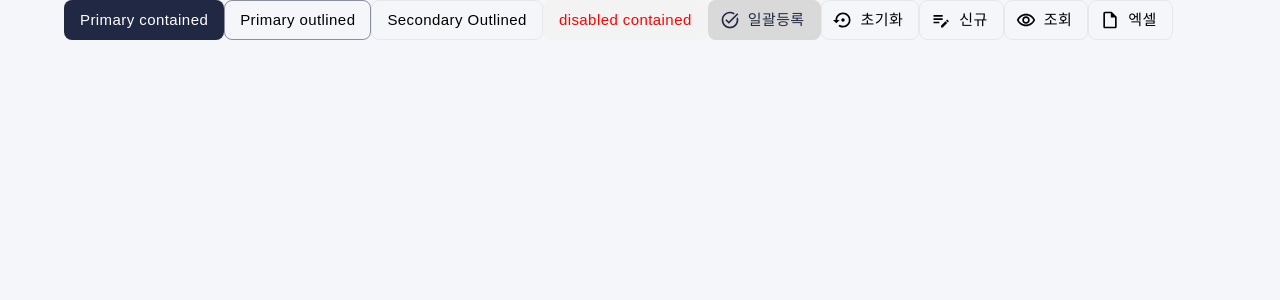
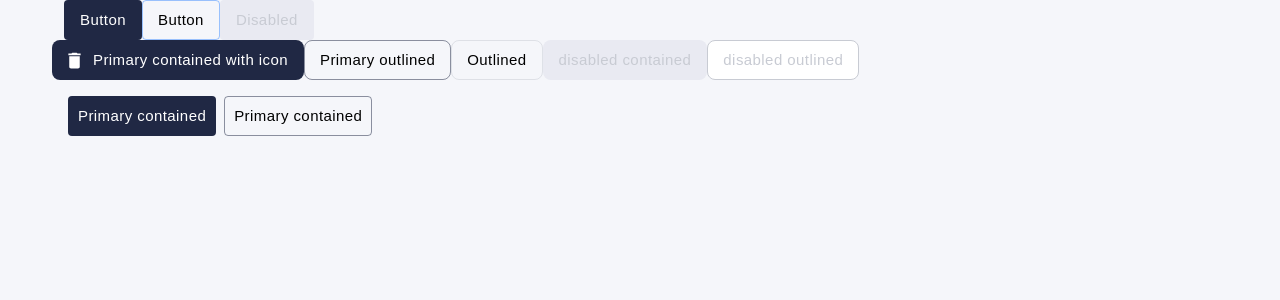
Before and after one commit to myommyo/power, a React (Create React App) app: page / in a window 1280 px wide. Shown: the top 300 px of the page. Built offline with nearby package versions, Linux system fonts and the light colour scheme.

Commit message:
nanananan

```diff
--- a/src/App.js
+++ b/src/App.js
@@ -3,15 +3,13 @@ import Button from '@mui/material/Button';
 import CssBaseline from '@mui/material/CssBaseline';
 import Grid from '@mui/material/Grid';
 import Container from '@mui/material/Container';
-import { createTheme, ThemeProvider, styled } from '@mui/material/styles';
+import { ThemeProvider } from '@mui/material/styles';
 
 import theme from './assets/js/Theme';
-import TaskAltSharpIcon from '@mui/icons-material/TaskAltSharp';
-import SettingsBackupRestoreOutlinedIcon from '@mui/icons-material/SettingsBackupRestoreOutlined';
-import EditNoteSharpIcon from '@mui/icons-material/EditNoteSharp';
-import RemoveRedEyeOutlinedIcon from '@mui/icons-material/RemoveRedEyeOutlined';
-import InsertDriveFileOutlinedIcon from '@mui/icons-material/InsertDriveFileOutlined';
+import Stack from '@mui/material/Stack';
 
+import DeleteIcon from '@mui/icons-material/Delete';
+import Buttons from './components/Buttons';
 
 export default function App() {
 
@@ -19,26 +17,35 @@ export default function App() {
     <ThemeProvider theme={theme}>
       <Container component="main">
         <CssBaseline />
-        <Grid container>
-        <Button color="primary" variant="contained" size="medium">
-          Primary contained
+        <Grid container >
+          <Buttons />
+        <Button color="primary" variant="contained" size='icon' startIcon={<DeleteIcon />}>
+          Primary contained with icon
         </Button>
-        <Button color="primary" variant="outlined" size="medium">
+        <Button color="primary" variant="outlined" size='icon'>
           Primary outlined
         </Button>
-        <Button color="secondary" size="medium" variant="outlined">
-          Secondary Outlined
+        <Button color="info" variant="outlined" size='icon'>
+          Outlined
         </Button>
-        <Button color="primary" variant="contained" disabled>
+        <Button color="primary" variant="contained" size='icon' disabled>
           disabled contained
         </Button>
-          <Grid item><Button color="secondary" variant='contained' startIcon={<TaskAltSharpIcon />}>일괄등록</Button></Grid>
-          <Grid item><Button color="secondary" variant='outlined' startIcon={<SettingsBackupRestoreOutlinedIcon />}>초기화</Button></Grid>
-          <Grid item><Button color="secondary" variant='outlined' startIcon={<EditNoteSharpIcon />}>신규</Button></Grid>
-          <Grid item><Button color="secondary" variant='outlined' startIcon={<RemoveRedEyeOutlinedIcon />}>조회</Button></Grid>
-          <Grid item><Button color="secondary" variant='outlined' startIcon={<InsertDriveFileOutlinedIcon />}>엑셀</Button></Grid>
+        <Button color="primary" variant="outlined" size='icon' disabled>
+          disabled outlined
+        </Button>
+        </Grid>
 
-        </Grid>
+        <Stack direction="row" spacing={2} sx={{ m : 4}}>
+            <Button color="primary" variant="contained" size='small'>
+              Primary contained
+            </Button>
+
+            <Button color="primary" variant="outlined" size='small'>
+              Primary contained
+            </Button>
+
+        </Stack>
       </Container>
     </ThemeProvider>
   );
--- a/src/assets/js/Theme.js
+++ b/src/assets/js/Theme.js
@@ -9,6 +9,7 @@ import grey from "@mui/material/colors/grey";
 
 const theme = (mode) =>
   createTheme({
+    spacing: 4,
     palette: {
       mode: 'light',
       primary: {
@@ -16,7 +17,7 @@ const theme = (mode) =>
       },
       secondary: {
         light: red[500],
-        main: '#d9d9d9',
+        main: '#3e8cff',
         dark: red[900],
         contrastText: '#202844'
       },
@@ -34,7 +35,7 @@ const theme = (mode) =>
         contrastText: grey[800]
       },
       info: {
-        main: lightBlue[500]
+        main: '#c8cbd3'
       },
       text: {
         primary: grey[900],
@@ -75,16 +76,16 @@ const theme = (mode) =>
             case "contained":
               return {
                 "&.Mui-disabled": {
-                      background: "#f3f3f3",
-                      color: "red"
+                  background: "#e9eaf2",
+                  color: "#c8cbd3"
                 }
               };
             case "outlined":
               return {
                 "&.Mui-disabled": {
-                      background: "#e9e9e9",
-                      color: "#c7c7c7",
-                      borderColor: "#e4e4e4"
+                  background: "#fff",
+                  color: "#c8cbd3",
+                  borderColor: "#c8cbd3"
                 }
               };
             default:
@@ -95,13 +96,17 @@ const theme = (mode) =>
       },
         variants: [
           {
-            props: { variant: "test" },
+            props: { size: "icon" },
             style: {
-              color: 'red',
-              fontSize: 80,
-              fontWeight: 800,
-              textShadow: "2px 2px black"
+              borderRadius : '8px',
             }
+            // props: { variant: "test" },
+            // style: {
+            //   color: 'red',
+            //   fontSize: 80,
+            //   fontWeight: 800,
+            //   textShadow: "2px 2px black"
+            // }
           }
         ],
         defaultProps: {
@@ -112,7 +117,7 @@ const theme = (mode) =>
             textTransform: 'none',
             fontSize: '15px',
             height: '40px',
-            borderRadius: '8px',
+            // borderRadius: '8px',
             textAlign: "center"
           },
         }
--- a/src/components/Buttons.js
+++ b/src/components/Buttons.js
@@ -2,7 +2,7 @@ import React from 'react';
 import {Button, Container } from '@mui/material';
 
 
-export const MuiButton = () => {
+export const Buttons = () => {
   return (
     <Container>
       <Button variant="contained">Button</Button>
@@ -35,4 +35,4 @@ export const MuiButton = () => {
 //   return <StyledButton {...props}>{children}</StyledButton>;
 // }
 
-export default Button;
+export default Buttons;
```
Lines whose indentation alone changed are shown as unchanged.
